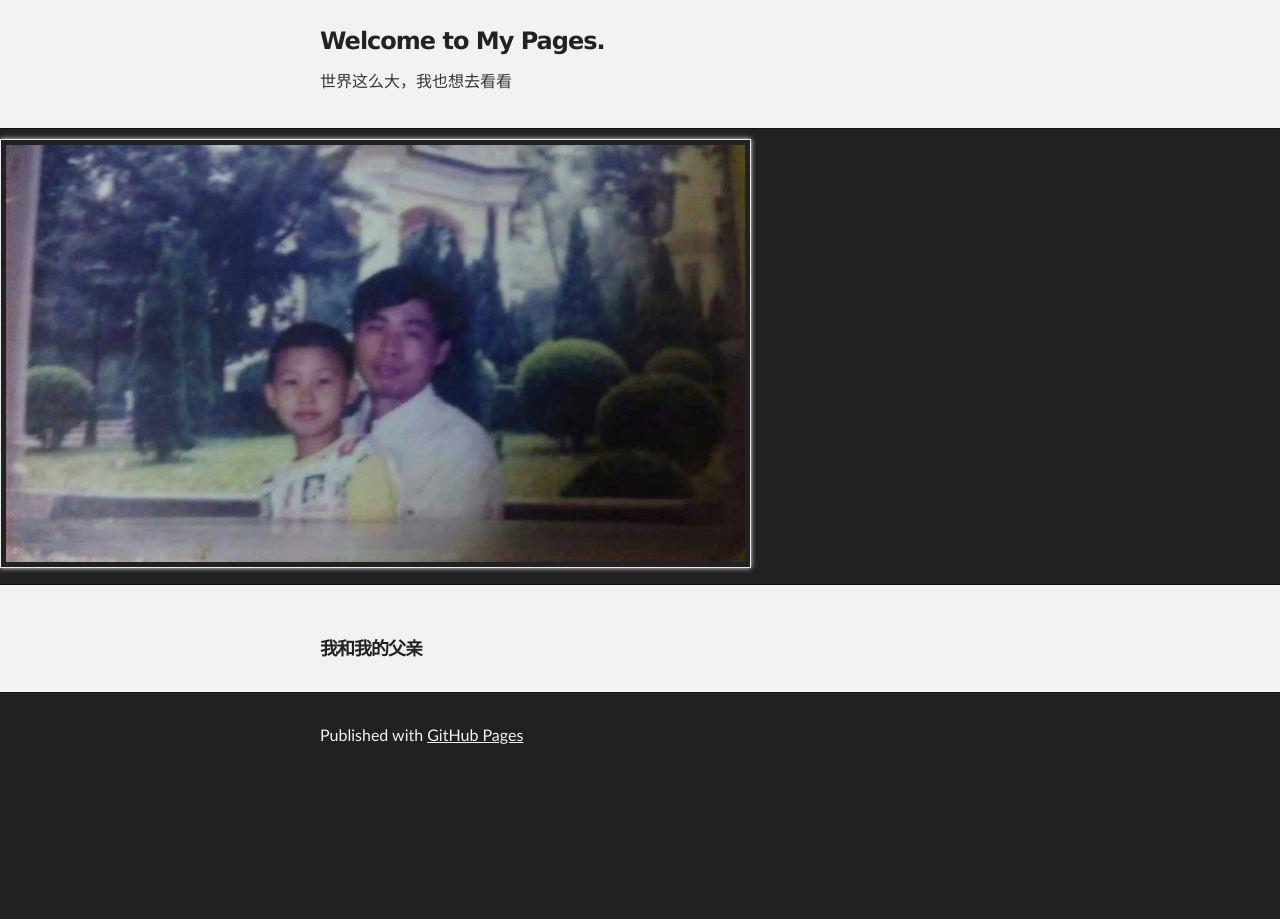
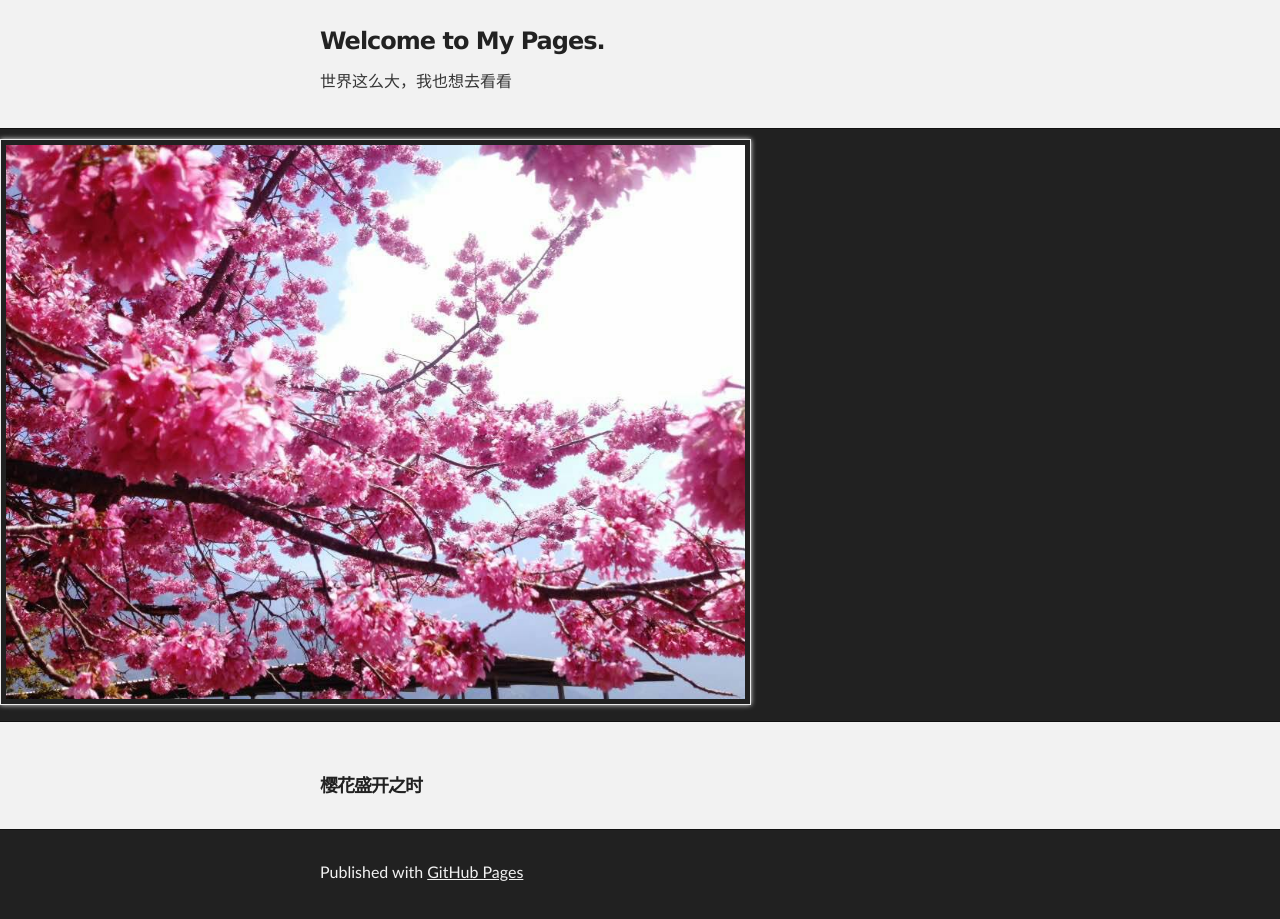
Before and after one commit to Ghimtim/ghimtim.github.com, a plain HTML site: page index.html in a window 1280 px wide. Shown: the part 300-1219 px from the top of the page. Before the commit the page ends 1082 px from the top, so only its background shows below. Drawn offline with Linux system fonts and the light colour scheme.

Commit message:
change display image

```diff
--- a/index.html
+++ b/index.html
@@ -50,12 +50,12 @@
     </div>
 
     <div id="main11">
-	   <img src="images/mmexport1429776892231.jpg" width="100%"/>
+	   <img src="images/mmexport1429777041701.jpg" width="100%"/>
 	</div>
 	<div id="main_content_wrap" class="outer">
         <section id="main_content" class="inner">
             <h5>
-	           我和我的父亲
+	           樱花盛开之时
             </h5>
 	    </section>
      </div>
```
